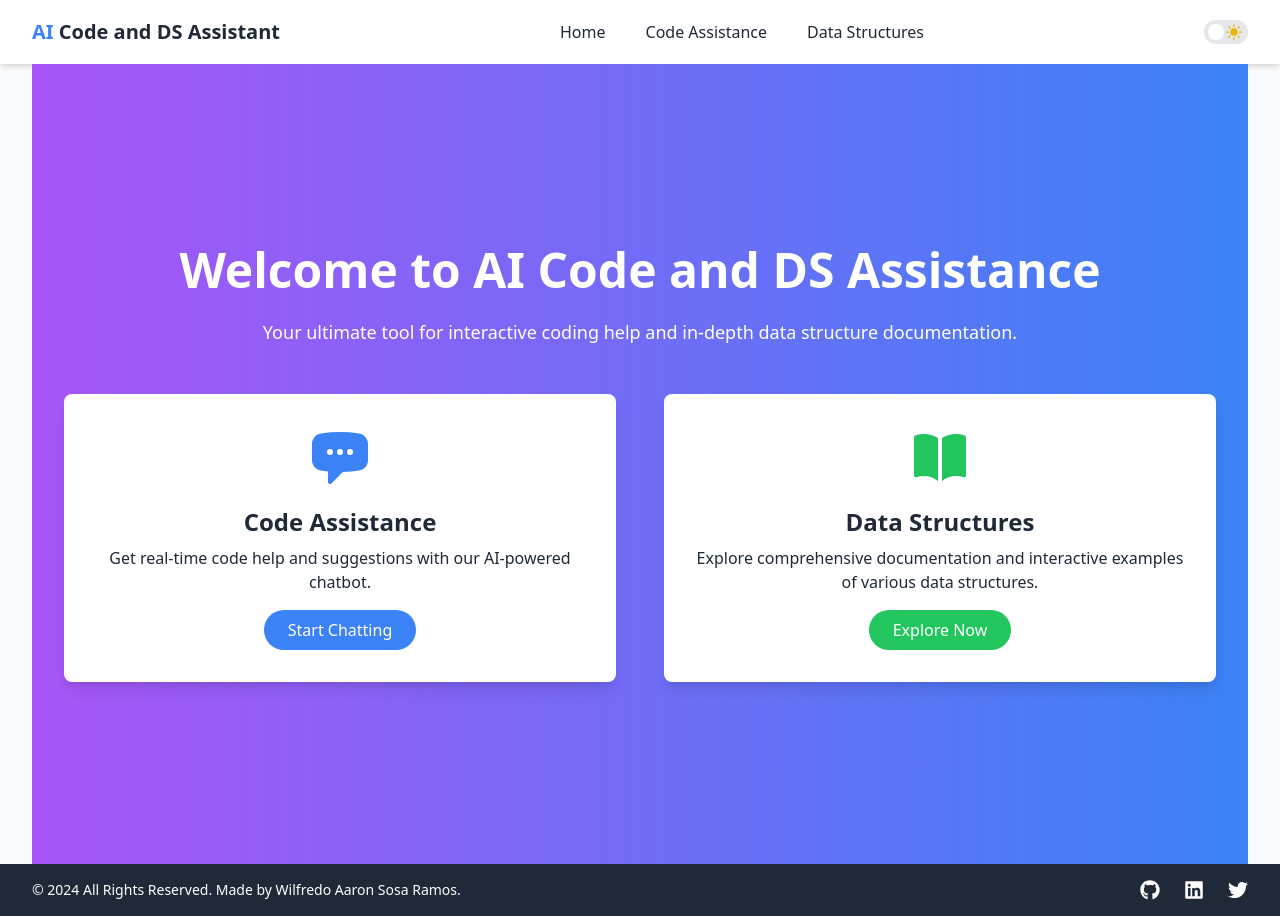
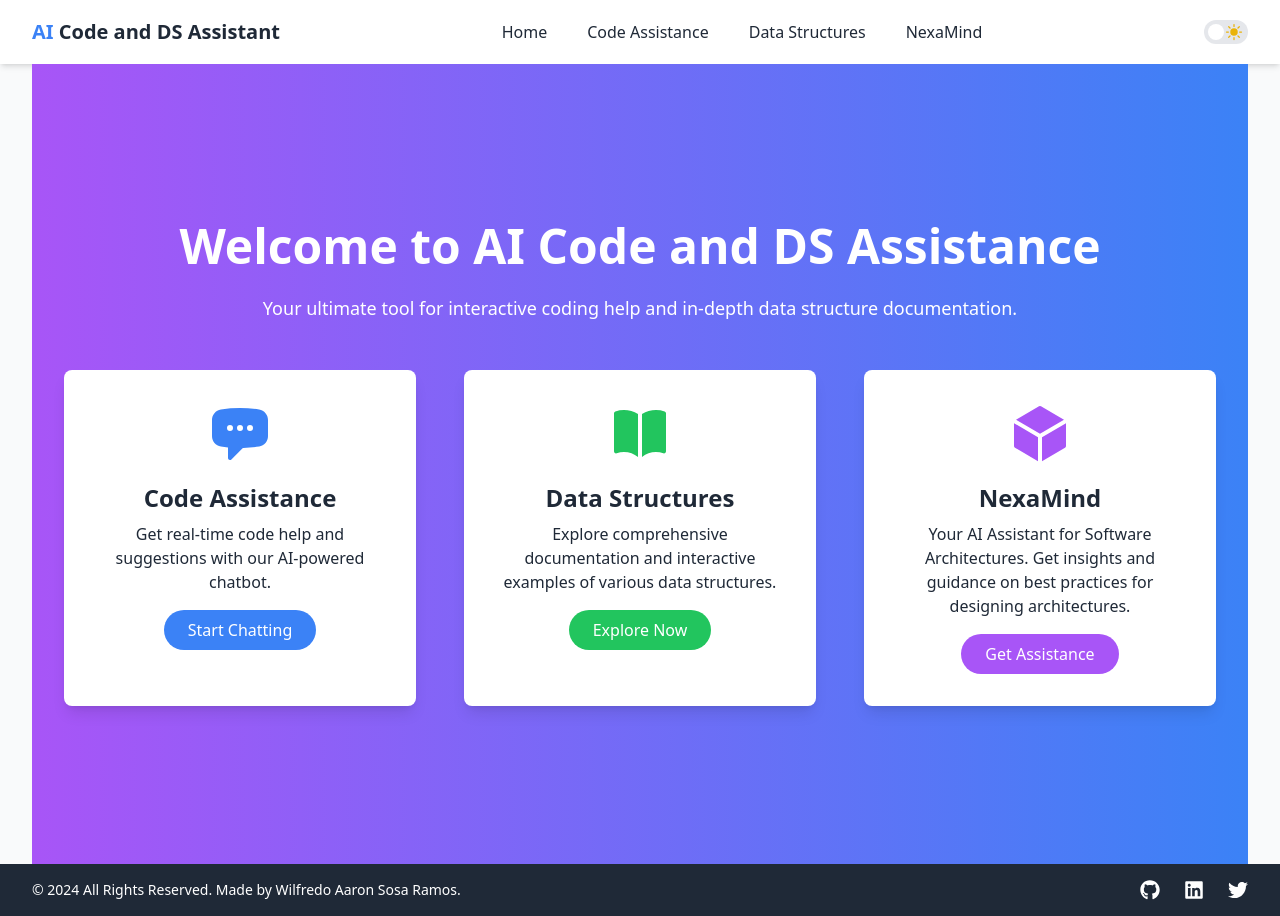
Before and after one commit to AaronSosaRamos/ai-code-ds-assistant-frontend, a Next.js app: page / in a window 1280 px wide. Built offline with nearby package versions, Linux system fonts and the light colour scheme.

Commit message:
new screen imp. for nexxamind

```diff
--- a/app/page.tsx
+++ b/app/page.tsx
@@ -2,7 +2,7 @@
 
 import React, { useState, useEffect } from 'react';
 import { motion } from 'framer-motion';
-import { ChatBubbleLeftEllipsisIcon, BookOpenIcon } from '@heroicons/react/24/solid';
+import { ChatBubbleLeftEllipsisIcon, BookOpenIcon, CubeIcon } from '@heroicons/react/24/solid';
 
 const MainScreen: React.FC = () => {
   const [isDarkMode, setIsDarkMode] = useState(false);
@@ -14,7 +14,6 @@ const MainScreen: React.FC = () => {
 
   return (
     <div className={`min-h-screen flex flex-col items-center justify-center ${isDarkMode ? 'bg-gray-900' : 'bg-gradient-to-r from-purple-500 to-blue-500'}`}>
-      {/* Main Content */}
       <main className="max-w-7xl mx-auto px-4 sm:px-6 lg:px-8 py-20 flex flex-col items-center space-y-12">
         <motion.div
           className="text-center"
@@ -30,9 +29,7 @@ const MainScreen: React.FC = () => {
           </p>
         </motion.div>
 
-        {/* Features Section */}
-        <div className="grid grid-cols-1 md:grid-cols-2 gap-12">
-          {/* Code Assistance Feature */}
+        <div className="grid grid-cols-1 md:grid-cols-3 gap-12">
           <motion.div
             className={`rounded-lg shadow-lg p-8 flex flex-col items-center transform transition duration-500 hover:scale-105 ${isDarkMode ? 'bg-gray-800 text-white' : 'bg-white text-gray-800'}`}
             whileHover={{ scale: 1.05 }}
@@ -50,7 +47,6 @@ const MainScreen: React.FC = () => {
             </a>
           </motion.div>
 
-          {/* Data Structures Feature */}
           <motion.div
             className={`rounded-lg shadow-lg p-8 flex flex-col items-center transform transition duration-500 hover:scale-105 ${isDarkMode ? 'bg-gray-800 text-white' : 'bg-white text-gray-800'}`}
             whileHover={{ scale: 1.05 }}
@@ -67,6 +63,23 @@ const MainScreen: React.FC = () => {
               Explore Now
             </a>
           </motion.div>
+
+          <motion.div
+            className={`rounded-lg shadow-lg p-8 flex flex-col items-center transform transition duration-500 hover:scale-105 ${isDarkMode ? 'bg-gray-800 text-white' : 'bg-white text-gray-800'}`}
+            whileHover={{ scale: 1.05 }}
+          >
+            <CubeIcon className="w-16 h-16 text-purple-500 mb-4" />
+            <h2 className="text-2xl font-bold mb-2">NexaMind</h2>
+            <p className="text-center mb-4">
+              Your AI Assistant for Software Architectures. Get insights and guidance on best practices for designing architectures.
+            </p>
+            <a
+              href="/nexamind"
+              className={`px-6 py-2 rounded-full transition duration-300 ${isDarkMode ? 'bg-purple-500 text-white hover:bg-purple-600' : 'bg-purple-500 text-white hover:bg-purple-600'}`}
+            >
+              Get Assistance
+            </a>
+          </motion.div>
         </div>
       </main>
     </div>
--- a/components/Navbar.tsx
+++ b/components/Navbar.tsx
@@ -24,27 +24,24 @@ const Navbar: React.FC = () => {
     return (
         <nav className="bg-white dark:bg-gray-800 shadow-md transition-colors duration-300">
             <div className="mx-auto px-4 sm:px-6 lg:px-8 flex justify-between items-center h-16">
-                {/* Logo and Title */}
                 <div className="flex items-center">
                     <div className="flex-shrink-0 text-xl font-bold text-gray-800 dark:text-white">
                         <span className="text-blue-500">AI</span> Code and DS Assistant
                     </div>
                 </div>
 
-                {/* Navigation Links for Desktop */}
-                <div className="hidden md:flex items-center space-x-6 "> {/* Reduce space-x value */}
-                    {['Home', 'Code Assistance', 'Data Structures'].map((item) => (
+                <div className="hidden md:flex items-center space-x-6">
+                    {['Home', 'Code Assistance', 'Data Structures', 'NexaMind'].map((item) => (
                         <a
                             key={item}
                             href={item === 'Home' ? '/' : `/${item.toLowerCase().replace(' ', '-')}`}
-                            className="text-gray-800 dark:text-white hover:text-blue-500 dark:hover:text-blue-400 transition-colors duration-300 px-2 py-1" // Adjust padding
+                            className="text-gray-800 dark:text-white hover:text-blue-500 dark:hover:text-blue-400 transition-colors duration-300 px-2 py-1"
                         >
                             {item}
                         </a>
                     ))}
                 </div>
 
-                {/* Dark Mode Toggle for Desktop */}
                 <div className="hidden md:flex items-center">
                     <Switch
                         checked={darkMode}
@@ -64,7 +61,6 @@ const Navbar: React.FC = () => {
                     </Switch>
                 </div>
 
-                {/* Mobile Menu Button */}
                 <div className="flex md:hidden">
                     <button
                         onClick={toggleMobileMenu}
@@ -83,11 +79,10 @@ const Navbar: React.FC = () => {
                 </div>
             </div>
 
-            {/* Mobile Menu */}
             {isMobileMenuOpen && (
                 <div className="md:hidden">
                     <div className="px-2 pt-2 pb-3 space-y-1 sm:px-3">
-                        {['Home', 'Code Assistance', 'Data Structures'].map((item) => (
+                        {['Home', 'Code Assistance', 'Data Structures', 'NexaMind'].map((item) => (
                             <a
                                 key={item}
                                 href={item === 'Home' ? '/' : `/${item.toLowerCase().replace(' ', '-')}`}
```
